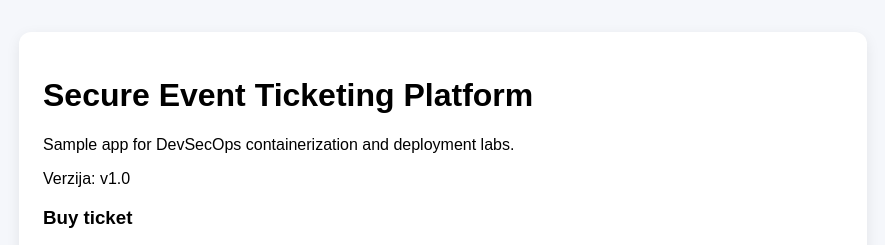
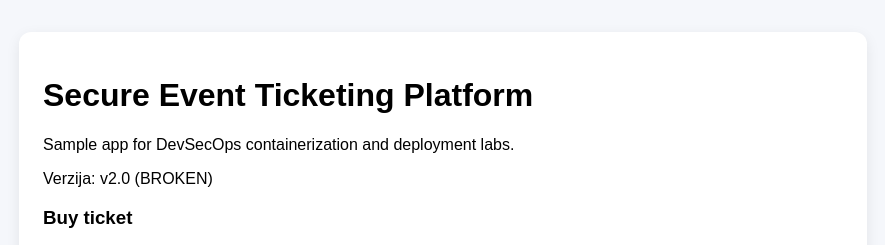
Before and after one commit to HomiDomi/devops-projekt, a website: page frontend/src/public/index.html in a window 1280 px wide. Shown: the top 245 px of the page, without its empty margins (13-898 px from the left). Drawn offline with Linux system fonts and the light colour scheme; no server answers.

Commit message:
Deploy v2.0 (intentionally broken, for rollback demo)

```diff
--- a/frontend/src/public/index.html
+++ b/frontend/src/public/index.html
@@ -47,7 +47,7 @@
     <div class="card">
         <h1>Secure Event Ticketing Platform</h1>
         <p>Sample app for DevSecOps containerization and deployment labs.</p>
-    <p id="version">Verzija: v1.0</p>
+    <p id="version">Verzija: v2.0 (BROKEN)</p>
 
         <h3>Buy ticket</h3>
         <div>
```
